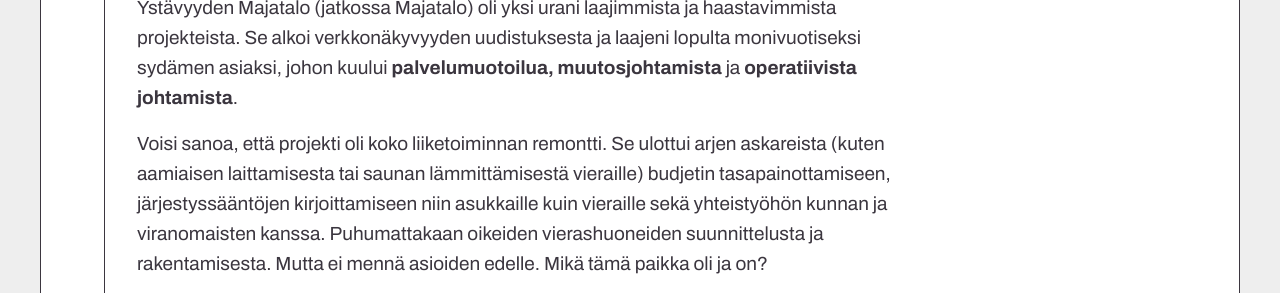
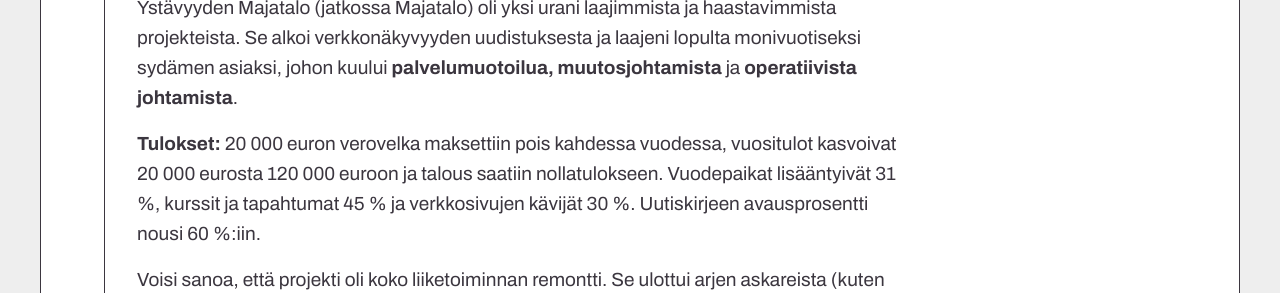
Before and after one commit to tiujam-home/titiucom-2026, an Astro site: page /tyonaytteet/ystavyyden-majatalo in a window 1280 px wide. Shown: the part 507-800 px from the top of the page. Built offline with nearby package versions, Linux system fonts and the light colour scheme; Astro itself is replaced by a stand-in of ours.

Commit message:
Lisää Majatalon tulokset ja vaihda Paper- ja Figma-tagien järjestys
Co-Authored-By: Claude Opus 5.5 <noreply@anthropic.com>

```diff
--- a/src/components/portfolio/ToolsSheet.astro
+++ b/src/components/portfolio/ToolsSheet.astro
@@ -4,7 +4,7 @@ import Sheet from './Sheet.astro';
 const groups = [
   {
     title: 'Suunnittelu',
-    tools: ['Adobe Suite', 'Käyttöliittymämallit', 'Prototypointi', 'Graafinen suunnittelu', 'Palvelumuotoilu ja CX', 'Figma', 'Paper', 'Tuotemuotoilu', 'Painotuotteet', 'Brändistrategia', 'Sisustussuunnittelu'],
+    tools: ['Adobe Suite', 'Käyttöliittymämallit', 'Prototypointi', 'Graafinen suunnittelu', 'Palvelumuotoilu ja CX', 'Paper', 'Figma', 'Tuotemuotoilu', 'Painotuotteet', 'Brändistrategia', 'Sisustussuunnittelu'],
     growing: ['Työpajojen fasilitointi'],
   },
   {
--- a/src/pages/tyonaytteet/ystavyyden-majatalo.astro
+++ b/src/pages/tyonaytteet/ystavyyden-majatalo.astro
@@ -114,6 +114,11 @@ const statNotes = [
           Ystävyyden Majatalo (jatkossa Majatalo) oli yksi urani laajimmista ja haastavimmista projekteista.
           Se alkoi verkkonäkyvyyden uudistuksesta ja laajeni lopulta monivuotiseksi sydämen asiaksi, johon kuului
           <strong>palvelumuotoilua, muutosjohtamista</strong> ja <strong>operatiivista johtamista</strong>.
+        </p>
+        <p>
+          <strong>Tulokset:</strong> 20 000 euron verovelka maksettiin pois kahdessa vuodessa, vuositulot kasvoivat
+          20 000 eurosta 120 000 euroon ja talous saatiin nollatulokseen. Vuodepaikat lisääntyivät 31 %, kurssit ja
+          tapahtumat 45 % ja verkkosivujen kävijät 30 %. Uutiskirjeen avausprosentti nousi 60 %:iin.
         </p>
         <p>
           Voisi sanoa, että projekti oli koko liiketoiminnan remontti. Se ulottui arjen askareista (kuten aamiaisen
```
